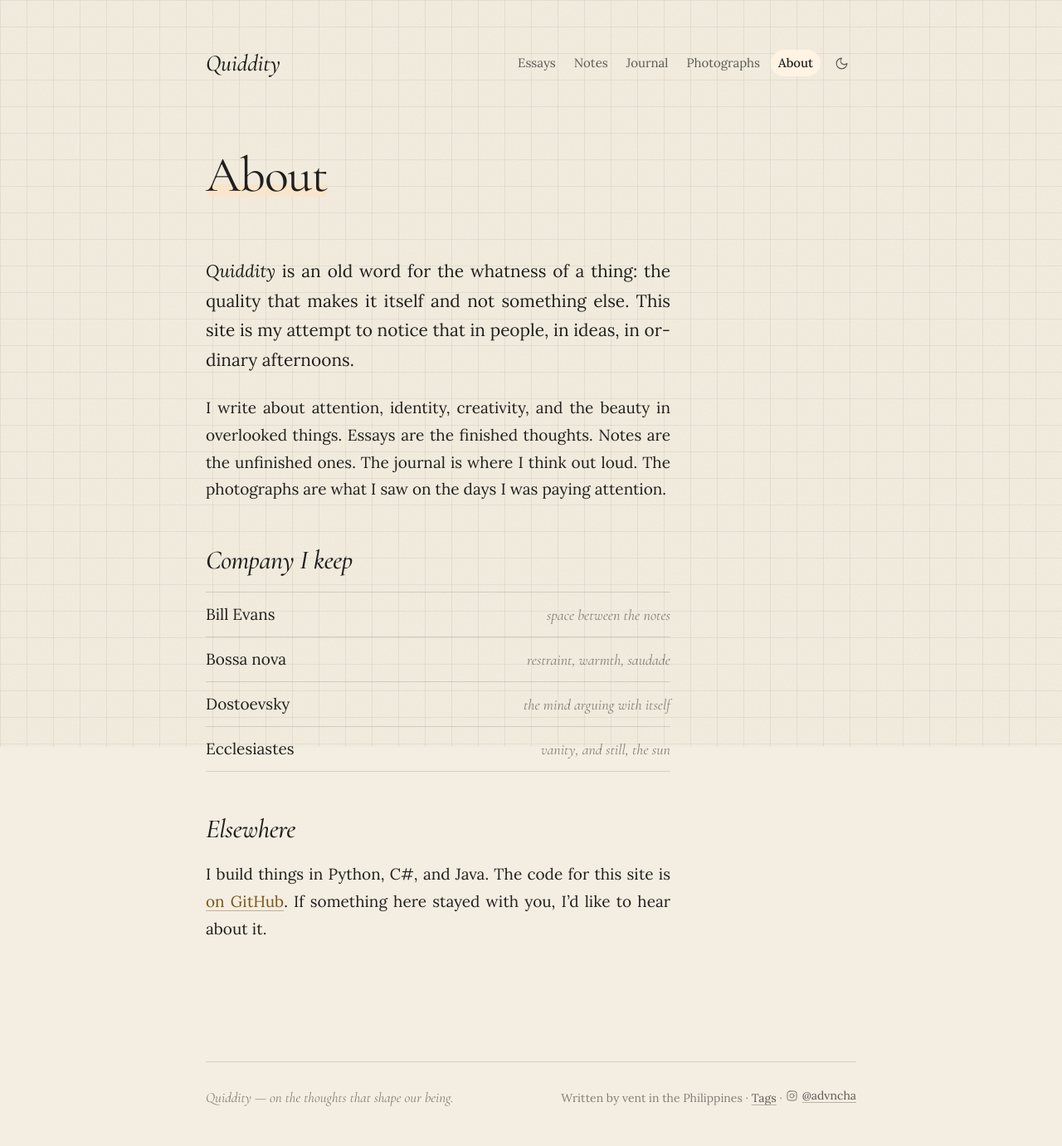
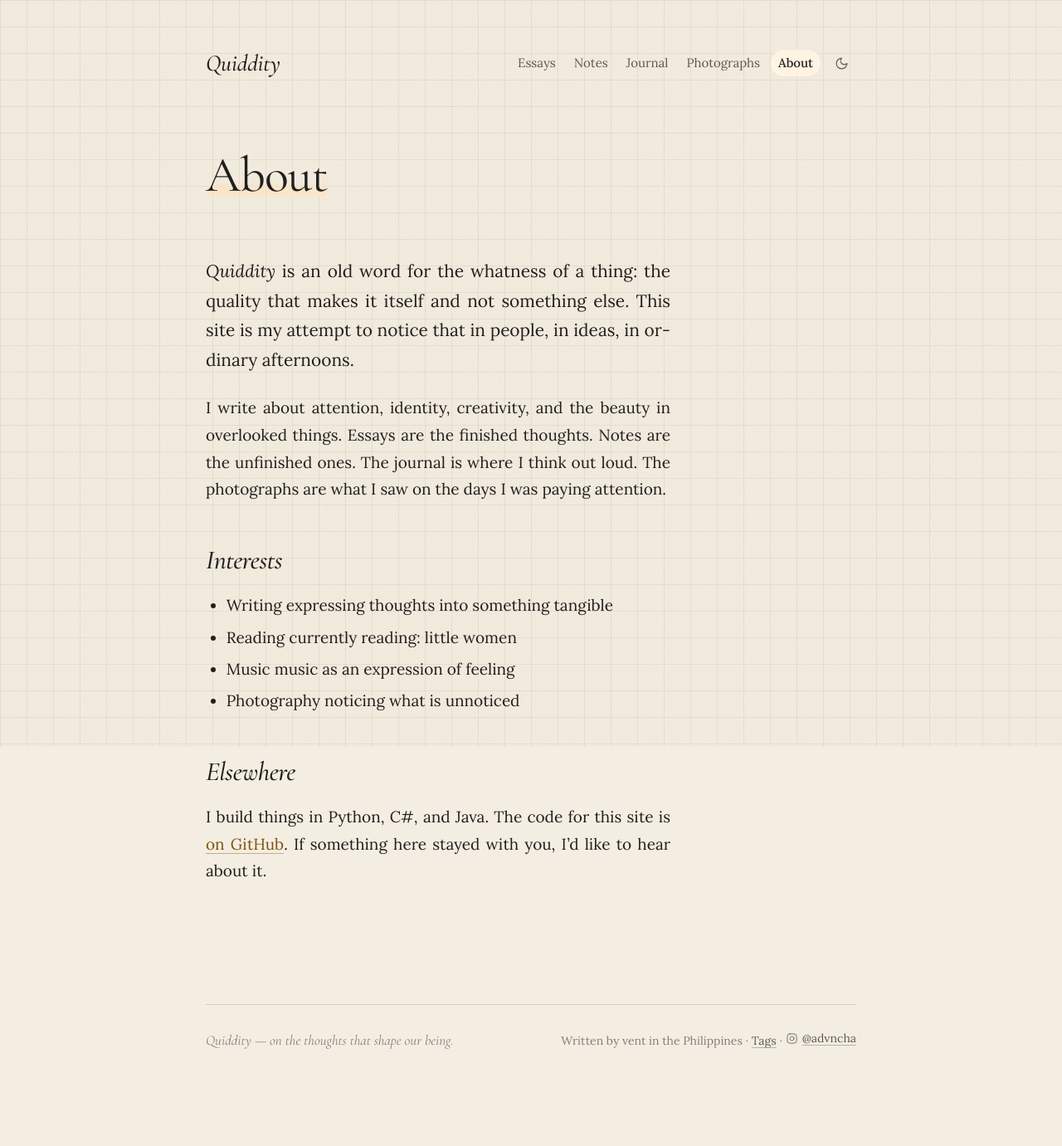
Before and after one commit to AdventureGit/quiddity, a Jekyll site: the page built from about.md, in a window 1280 px wide. Shown: the whole page at 83% size. Built offline with Jekyll 4.4.1, drawn with Linux system fonts in a browser that asks for light colours; after the commit the page ends 1312 px from its top, so only the background shows below that.

Commit message:
Update site text

```diff
--- a/about.md
+++ b/about.md
@@ -9,13 +9,13 @@ body_class: about
 
 I write about attention, identity, creativity, and the beauty in overlooked things. Essays are the finished thoughts. Notes are the unfinished ones. The journal is where I think out loud. The photographs are what I saw on the days I was paying attention.
 
-## Company I keep
+## Interests
 
-<ul class="influences">
-  <li>Bill Evans <span>space between the notes</span></li>
-  <li>Bossa nova <span>restraint, warmth, saudade</span></li>
-  <li>Dostoevsky <span>the mind arguing with itself</span></li>
-  <li>Ecclesiastes <span>vanity, and still, the sun</span></li>
+<ul class="interests">
+  <li>Writing <span>expressing thoughts into something tangible</span></li>
+  <li>Reading <span>currently reading: little women</span></li>
+  <li>Music <span>music as an expression of feeling</span></li>
+  <li>Photography <span>noticing what is unnoticed</span></li>
 </ul>
 
 ## Elsewhere
```
